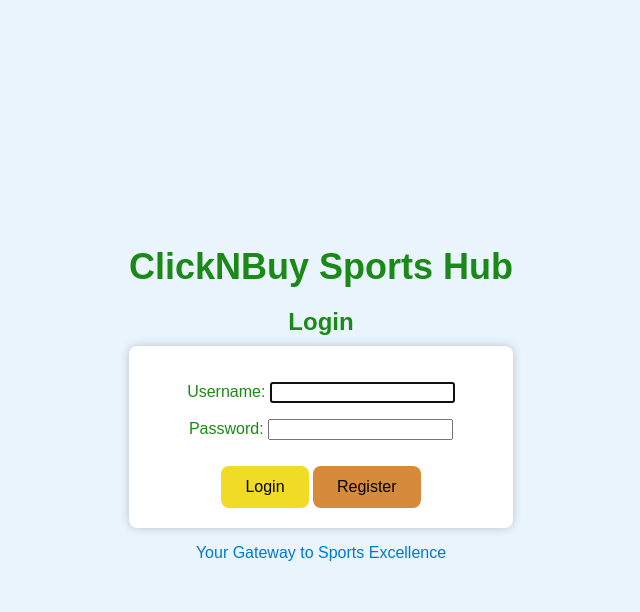
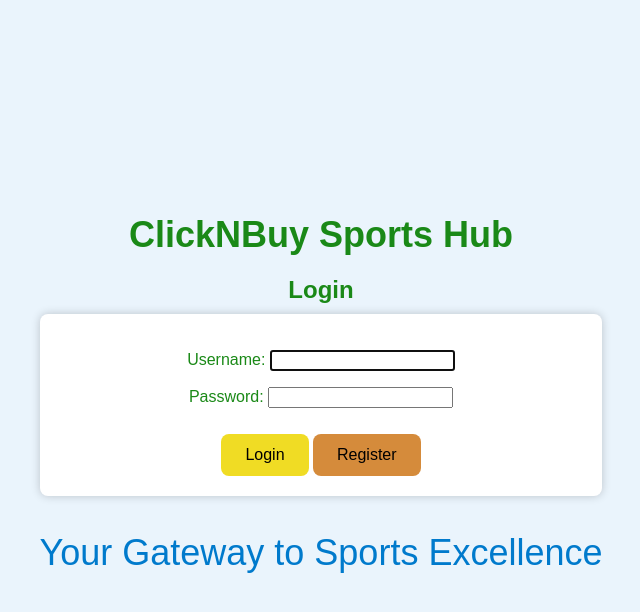
Before and after one commit to Lifeisforty2/shopping, a Django app: page /login/ in a window 1280 px wide. Shown: the top 612 px of the page, without its empty margins (319-959 px from the left). Run offline with Django 4.2, Linux system fonts and the light colour scheme.

Commit message:
Testing login styling11

```diff
--- a/shop/static/shop/style.css
+++ b/shop/static/shop/style.css
@@ -21,12 +21,12 @@ form {
 /* Heading styling */
 h1, h2 {
     text-align: center;
-    color: #004080;
 }
 
 h1 {
     margin-bottom: 20px;
     font-size: 36px;
+    color: #004080;
 }
 
 h2 {
@@ -143,6 +143,7 @@ main {
 .slogan {
     text-align: center;
     color: #007acc;
+    font-size: 36px;
 }
 
 h1, h2, h3, p {
```
